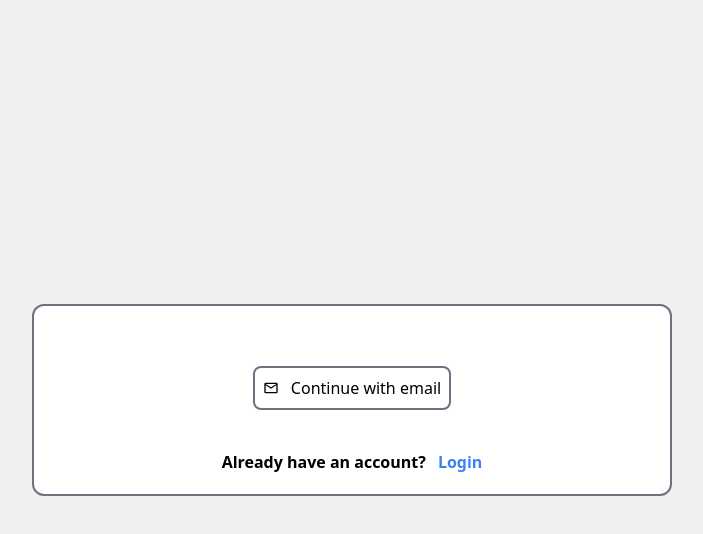
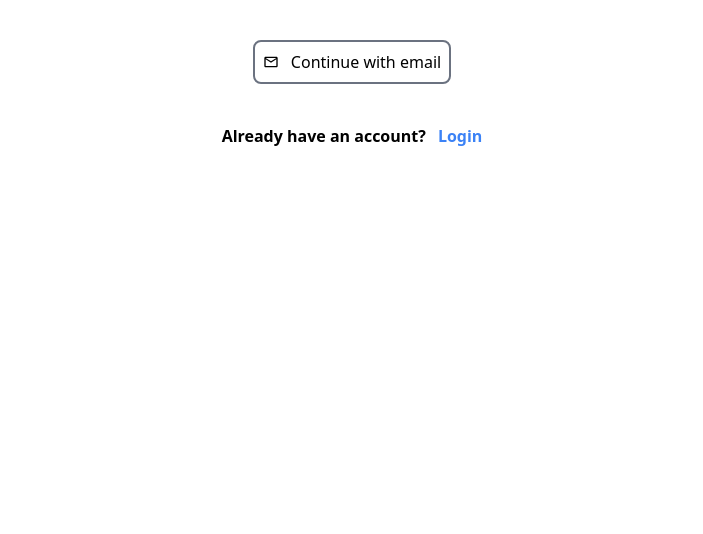
Before and after one commit to moshaosama/Graduation_Project, a React (Vite) app: page /joinnewdoctor in a window 1280 px wide. Shown: the top 534 px of the page, without its empty margins (288-991 px from the left). Built offline with nearby package versions, Linux system fonts and the light colour scheme.

Commit message:
refactor: update JoinNewDoctorForm component logic

```diff
--- a/src/Components/JoinNewDoctor/Components/JoinNewDoctorForm.tsx
+++ b/src/Components/JoinNewDoctor/Components/JoinNewDoctorForm.tsx
@@ -11,27 +11,8 @@ const JoinNewDoctorForm = ({
   handleContinueWithEmail,
   handleContinueWithLogin,
 }: JoinNewDoctorFormProps) => {
-  const [Open, setOpen] = useState(false);
-
-  useEffect(() => {
-    const OpenWindow = async () => {
-      try {
-        setOpen(true);
-      } catch (err) {
-        throw new Error(err as string);
-      }
-    };
-    OpenWindow();
-  }, [Open]);
   return (
     <>
-      <div className="w-full h-full absolute top-0 left-0 bg-[#f0f0f0] flex justify-center items-center">
-        <div
-          className={clsk(
-            "border-2 px-10 py-5 rounded-xl w-[40pc] max-sm:w-[24pc] transition-all duration-500 bg-white border-gray-500",
-            Open ? "opacity-100 scale-100" : "opacity-0 scale-50"
-          )}
-        >
       <div className="flex flex-col items-center gap-10 justify-center mt-10">
         <button
           onClick={handleContinueWithEmail}
@@ -50,8 +31,6 @@ const JoinNewDoctorForm = ({
           </span>
         </div>
       </div>
-        </div>
-      </div>
     </>
   );
 };
```
Lines whose indentation alone changed are shown as unchanged.
